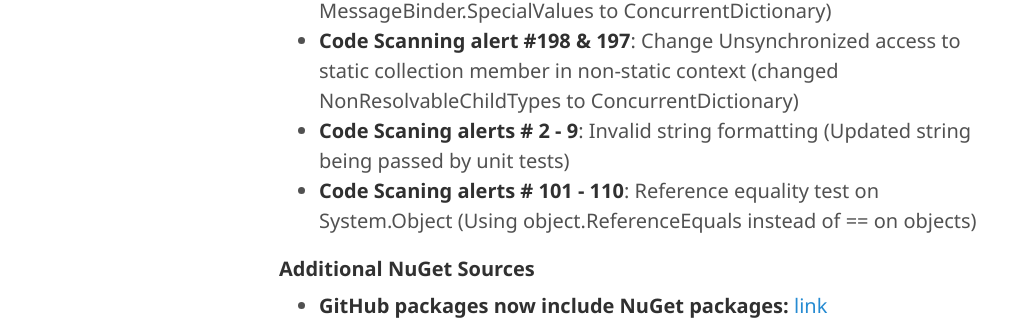
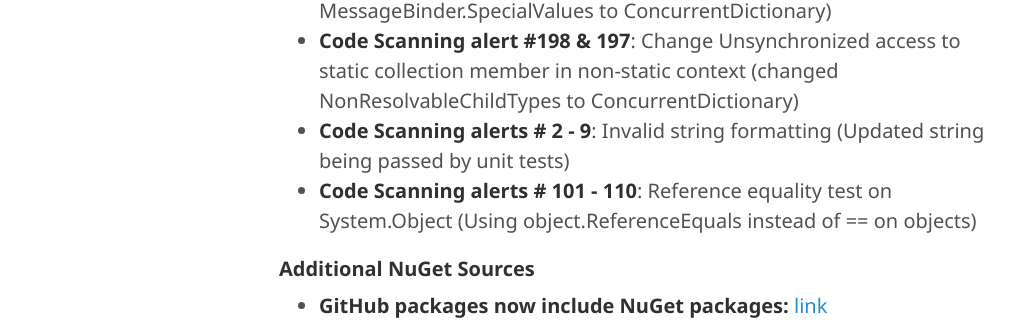
Before and after one commit to Caliburn-Micro/caliburn-micro.github.io, a Jekyll site: the page built from _posts/2024-12-14-V5-Beta.md, in a window 1280 px wide. Shown: the part 1384-1704 px from the top of the page, without its empty margins (1-1024 px from the left). Built offline with Jekyll 4.4.1, drawn with Linux system fonts in a browser that asks for light colours; our own code applies the rules of GitHub Pages for plain Markdown files.

Commit message:
Update 2024-12-14-V5-Beta.md
fix typo

```diff
--- a/_posts/2024-12-14-V5-Beta.md
+++ b/_posts/2024-12-14-V5-Beta.md
@@ -34,8 +34,8 @@
 #### CodeQL fixes
 - **Code Scanning alert #199**:  Change Unsynchronized access to static collection member in non-static context (changed MessageBinder.SpecialValues to ConcurrentDictionary)
 - **Code Scanning alert #198 & 197**:  Change Unsynchronized access to static collection member in non-static context (changed NonResolvableChildTypes to ConcurrentDictionary)
-- **Code Scaning alerts # 2 - 9**:  Invalid string formatting (Updated string being passed by unit tests)
-- **Code Scaning alerts # 101 - 110**:  Reference equality test on System.Object (Using object.ReferenceEquals instead of == on objects)
+- **Code Scanning alerts # 2 - 9**:  Invalid string formatting (Updated string being passed by unit tests)
+- **Code Scanning alerts # 101 - 110**:  Reference equality test on System.Object (Using object.ReferenceEquals instead of == on objects)
 
 
 #### Additional NuGet Sources
```
